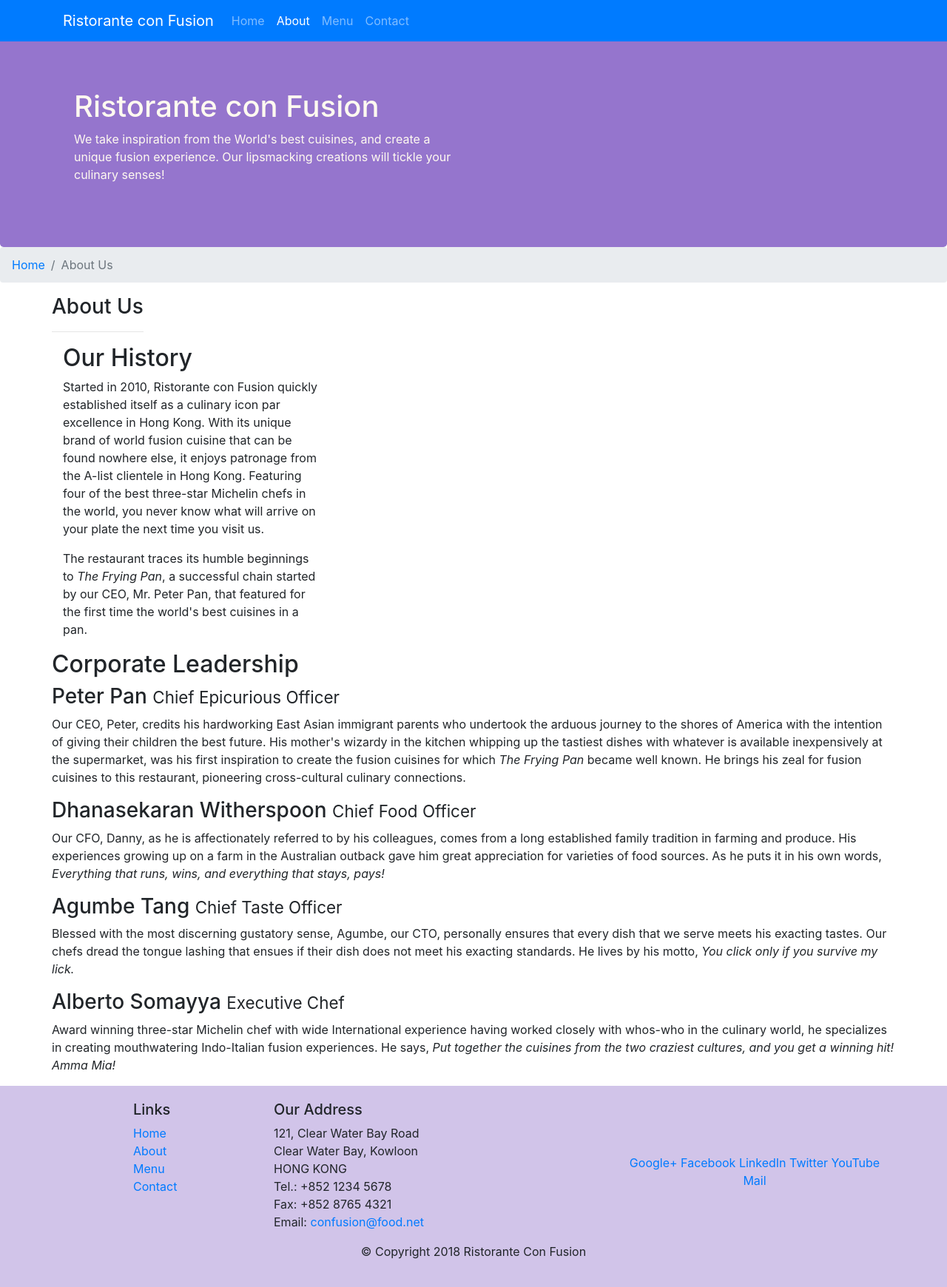
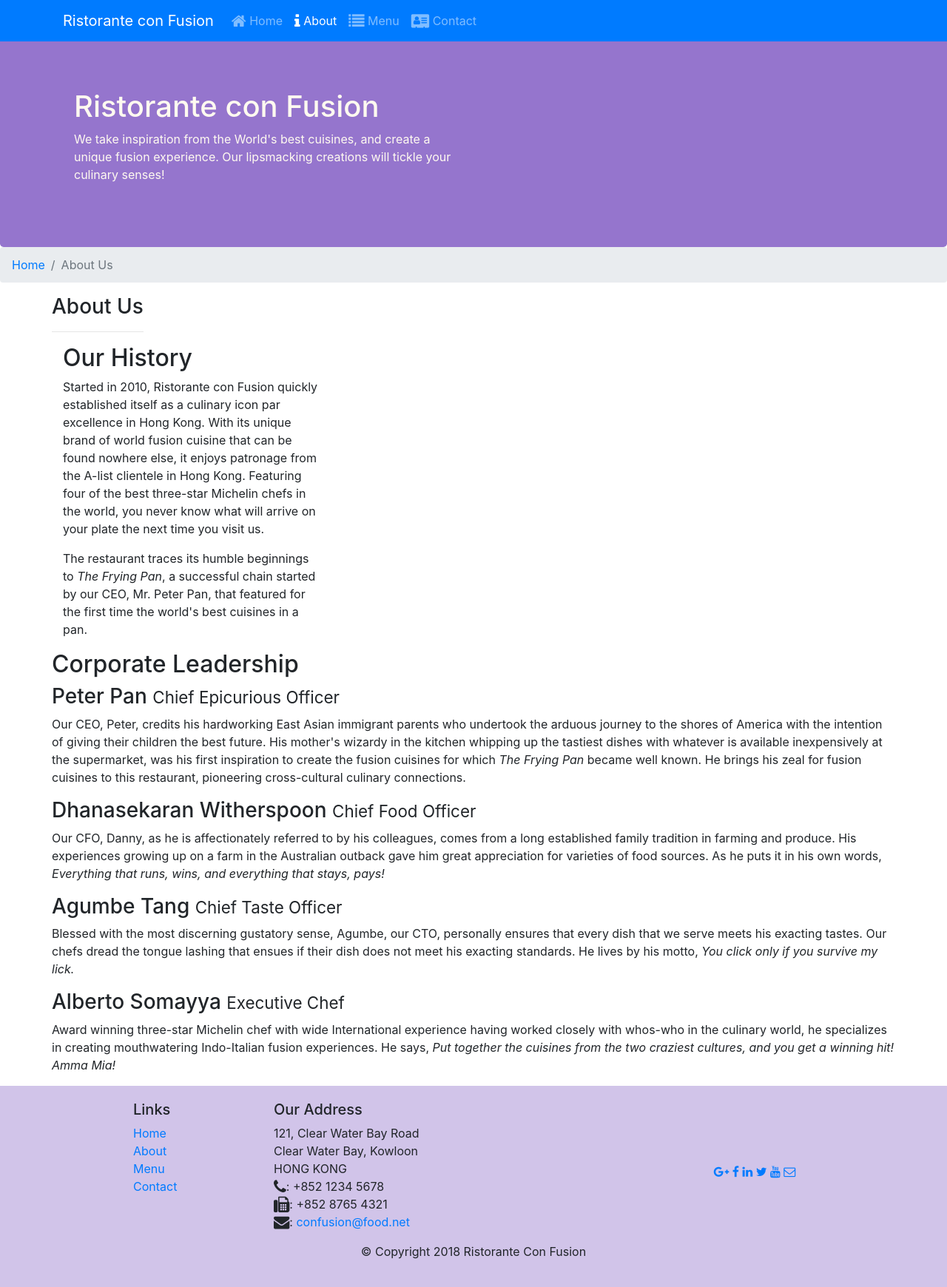
Before and after one commit to Esha-Mangal/Bootstrap, a website: page Bootstrap4/conFusion/aboutus.html in a window 1280 px wide. Shown: the whole page at 74% size. Drawn offline with nearby package versions, Linux system fonts and the light colour scheme.

Commit message:
Icon Fonts

```diff
--- a/Bootstrap4/conFusion/aboutus.html
+++ b/Bootstrap4/conFusion/aboutus.html
@@ -10,7 +10,8 @@
      <!-- Bootstrap CSS -->
      <link rel="stylesheet" href="node_modules/bootstrap/dist/css/bootstrap.min.css">
      <link rel="stylesheet" href="css/styles.css">
-
+     <link rel="stylesheet" href="node_modules/font-awesome/css/font-awesome.min.css">
+    <link rel="stylesheet" href="node_modules/bootstrap-social/bootstrap-social.css">
     <title>Ristorante Con Fusion: About Us</title>
 
 </head>
@@ -23,12 +24,12 @@
             </button>
             <a class="navbar-brand" href="./index.html">Ristorante con Fusion</a>
                 <div class="collapse navbar-collapse" id="Navbar">
-                <ul class="navbar-nav mr-auto">
-                    <li class="nav-item"><a class="nav-link" href="./index.html">Home</a></li>
-                    <li class="nav-item active"><a class="nav-link" href="#">About</a></li>
-                    <li class="nav-item"><a class="nav-link" href="#">Menu</a></li>
-                    <li class="nav-item"><a class="nav-link" href="#">Contact</a></li>
-                </ul>
+                    <ul class="navbar-nav mr-auto">
+                        <li class="nav-item"><a class="nav-link" href="./index.html"><span class="fa fa-home fa-lg"></span> Home</a></li>
+                        <li class="nav-item active"><a class="nav-link" href="#"><span class="fa fa-info fa-lg"></span> About</a></li>
+                        <li class="nav-item"><a class="nav-link" href="#"><span class="fa fa-list fa-lg"></span> Menu</a></li>
+                        <li class="nav-item"><a class="nav-link" href="#"><span class="fa fa-address-card fa-lg"></span> Contact</a></li>
+                    </ul>
                 </div>
         </div>
     </nav>
@@ -92,7 +93,7 @@
                 <div class="col-4 offset-1 col-sm-2">
                     <h5>Links</h5>
                     <ul class="list-unstyled">
-                        <li><a href="#">Home</a></li>
+                        <li><a href="./index.html">Home</a></li>
                         <li><a href="#">About</a></li>
                         <li><a href="#">Menu</a></li>
                         <li><a href="#">Contact</a></li>
@@ -104,19 +105,19 @@
 		              121, Clear Water Bay Road<br>
 		              Clear Water Bay, Kowloon<br>
 		              HONG KONG<br>
-		              Tel.: +852 1234 5678<br>
-		              Fax: +852 8765 4321<br>
-		              Email: <a href="mailto:confusion@food.net">confusion@food.net</a>
+		              <i class="fa fa-phone fa-lg"></i>: +852 1234 5678<br>
+                      <i class="fa fa-fax fa-lg"></i>: +852 8765 4321<br>
+		              <i class="fa fa-envelope fa-lg"></i>: <a href="mailto:confusion@food.net">confusion@food.net</a>
 		           </address>
                 </div>
                 <div class="col-12 col-sm-4 align-self-center">
                     <div class="text-center">
-                        <a href="http://google.com/+">Google+</a>
-                        <a href="http://www.facebook.com/profile.php?id=">Facebook</a>
-                        <a href="http://www.linkedin.com/in/">LinkedIn</a>
-                        <a href="http://twitter.com/">Twitter</a>
-                        <a href="http://youtube.com/">YouTube</a>
-                        <a href="mailto:">Mail</a>
+                        <a href="http://google.com/+"><i class="fa fa-google-plus"></i></a>
+                        <a href="http://www.facebook.com/profile.php?id="><i class="fa fa-facebook"></i></a>
+                        <a href="http://www.linkedin.com/in/"><i class="fa fa-linkedin"></i></a>
+                        <a href="http://twitter.com/"><i class="fa fa-twitter"></i></a>
+                        <a href="http://youtube.com/"><i class="fa fa-youtube"></i></a>
+                        <a href="mailto:"><i class="fa fa-envelope-o"></i></a>
                     </div>
                 </div>
            </div>
--- a/Bootstrap4/conFusion/package.json
+++ b/Bootstrap4/conFusion/package.json
@@ -15,6 +15,8 @@
   },
   "dependencies": {
     "bootstrap": "^4.0.0",
+    "bootstrap-social": "^5.1.1",
+    "font-awesome": "^4.7.0",
     "jquery": "^3.3.1",
     "popper.js": "^1.12.9"
   }
```
Also changed, not shown: Bootstrap4/conFusion/index.html (+16 -14 lines), 1 other file.
